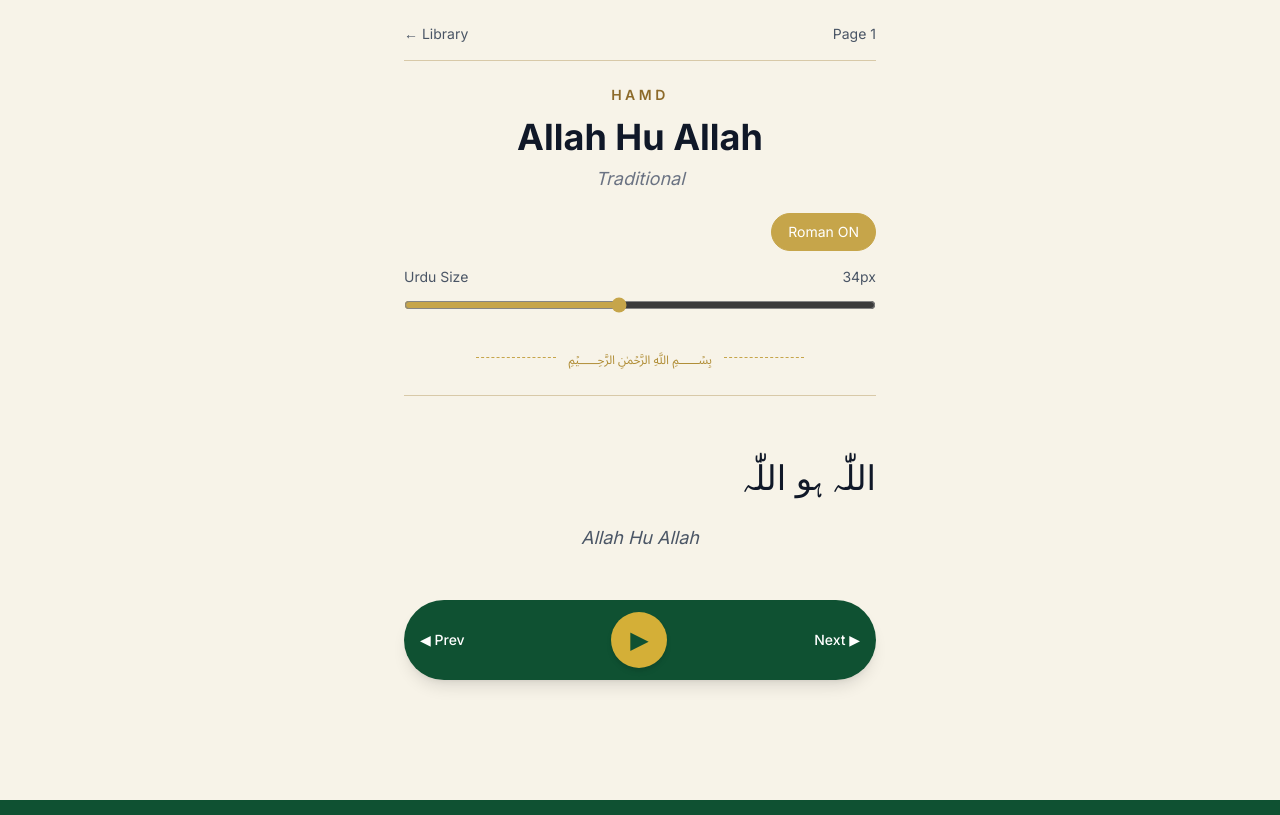
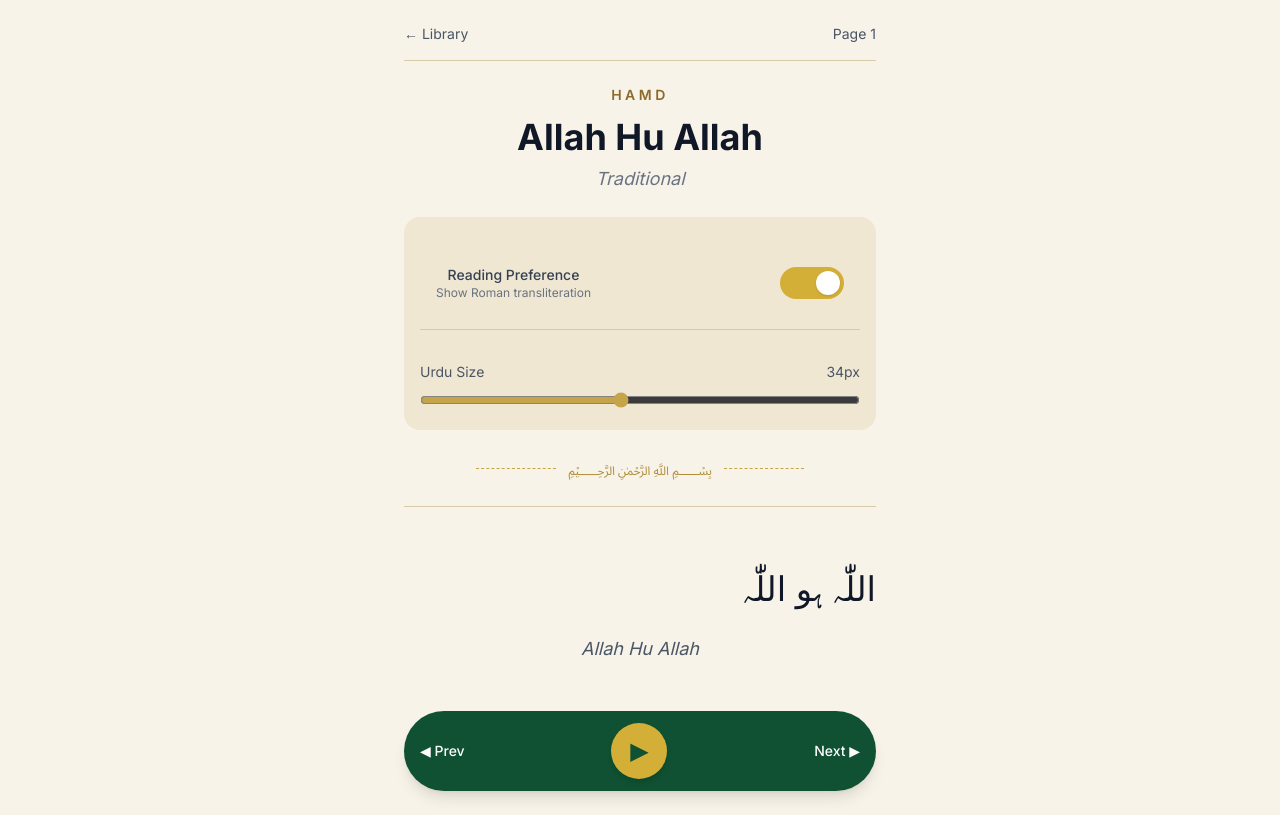
Before and after one commit to naveedam/milad-e-akbar, a Next.js app: page /recitation/001 in a window 1280 px wide. Built offline with nearby package versions, Linux system fonts and the light colour scheme.

Commit message:
feat: complete Sprint 6 premium reading experience

```diff
--- a/src/app/recitation/[id]/page.tsx
+++ b/src/app/recitation/[id]/page.tsx
@@ -45,9 +45,14 @@ export default async function RecitationPage({ params }: Props) {
             {item.poet}
           </p>
 
-          {/* Interactive Reading Controls */}
-          <ReaderControls />
-          <FontSizeControl />
+          {/* Reader Controls Panel */}
+<div className="mt-6 rounded-2xl bg-[#EFE7D2] p-4">
+  <ReaderControls />
+
+  <div className="mt-4 border-t border-[#D8C9A8] pt-4">
+    <FontSizeControl />
+  </div>
+</div>
 
           {/* Bismillah Ornament */}
           <div className="mt-6 flex items-center justify-center gap-3">
--- a/src/components/reader/ReaderControls.tsx
+++ b/src/components/reader/ReaderControls.tsx
@@ -6,16 +6,27 @@ export default function ReaderControls() {
   const { showRoman, toggleRoman } = useReaderStore();
 
   return (
-    <div className="mt-5 flex justify-end">
+    <div className="mt-5 flex items-center justify-between rounded-xl bg-[#EFE7D2] px-4 py-3">
+      <div>
+        <p className="text-sm font-medium text-gray-700">
+          Reading Preference
+        </p>
+        <p className="text-xs text-gray-500">
+          Show Roman transliteration
+        </p>
+      </div>
+
       <button
         onClick={toggleRoman}
-        className={`rounded-full border px-4 py-2 text-sm transition ${
-          showRoman
-            ? "border-[#C6A54A] bg-[#C6A54A] text-white"
-            : "border-gray-300 text-gray-500"
+        className={`relative h-8 w-16 rounded-full transition ${
+          showRoman ? "bg-[#D4AF37]" : "bg-gray-300"
         }`}
       >
-        Roman {showRoman ? "ON" : "OFF"}
+        <span
+          className={`absolute top-1 h-6 w-6 rounded-full bg-white shadow transition ${
+            showRoman ? "left-9" : "left-1"
+          }`}
+        />
       </button>
     </div>
   );
```
